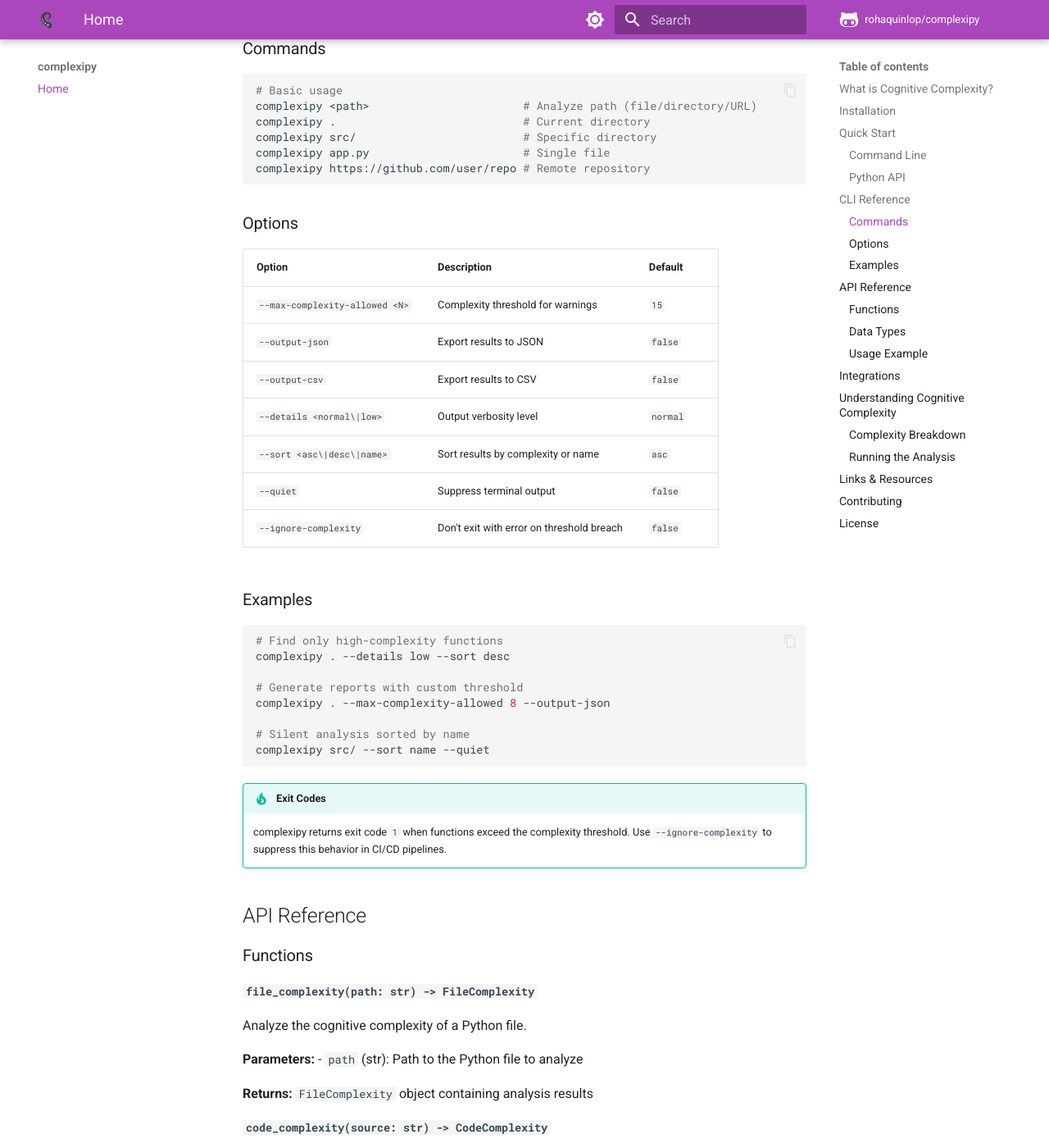
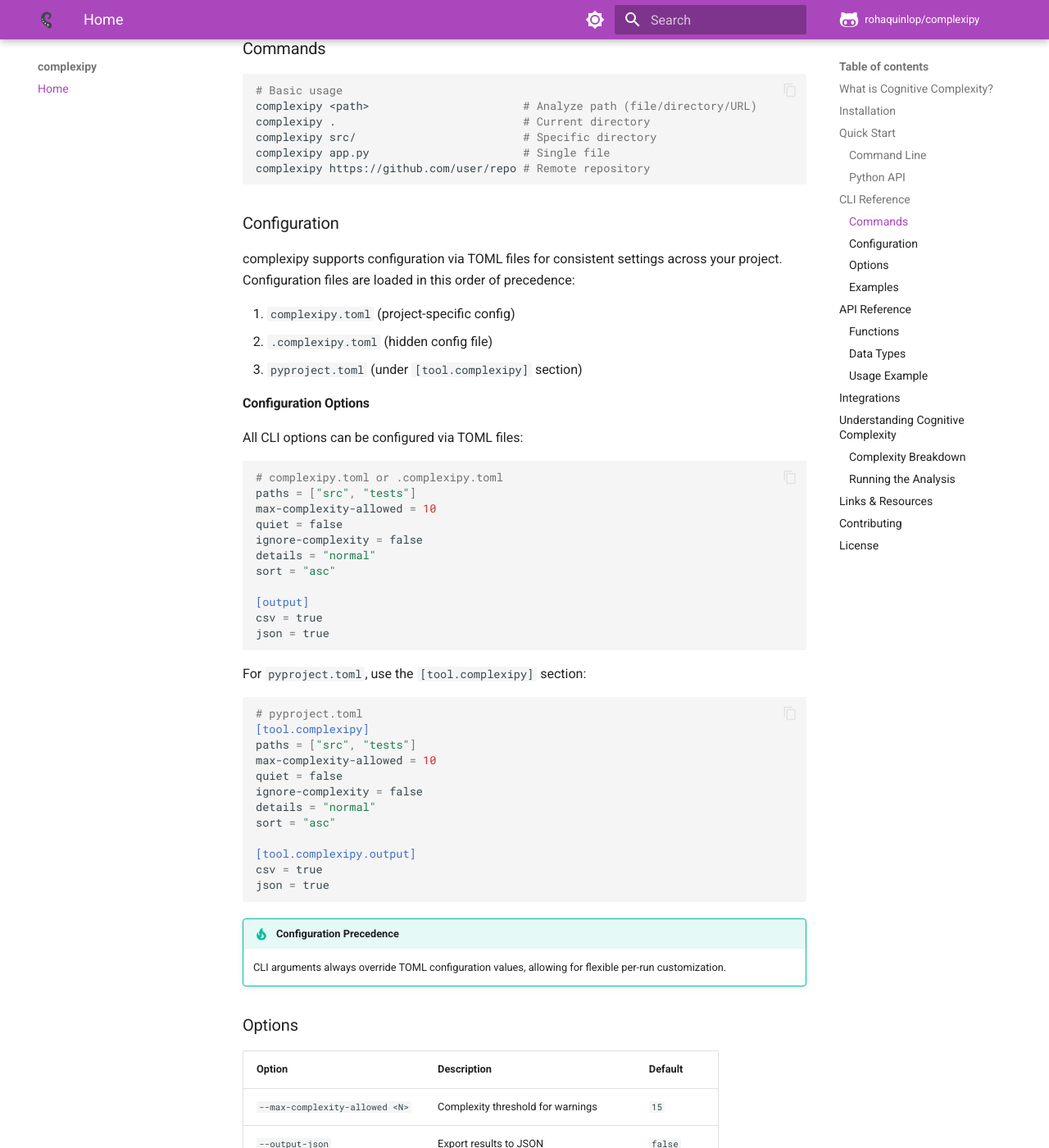
Before and after one commit to rohaquinlop/complexipy, an MkDocs documentation site: the page built from docs/index.md, in a window 1280 px wide and 1400 px high, scrolled down 2197 px. Shown: the whole window at 82% size. Built offline with MkDocs 1.6.1 and Material for MkDocs 9.7.7, drawn with Linux system fonts in a browser that asks for light colours; comment, search, counter and statistics services are not loaded.

Commit message:
Add TOML configuration support and update documentation

````diff
--- a/docs/index.md
+++ b/docs/index.md
@@ -110,6 +110,52 @@ complexipy src/                         # Specific directory
 complexipy app.py                       # Single file
 complexipy https://github.com/user/repo # Remote repository
 ```
+
+### Configuration
+
+complexipy supports configuration via TOML files for consistent settings across your project. Configuration files are loaded in this order of precedence:
+
+1. `complexipy.toml` (project-specific config)
+2. `.complexipy.toml` (hidden config file)
+3. `pyproject.toml` (under `[tool.complexipy]` section)
+
+#### Configuration Options
+
+All CLI options can be configured via TOML files:
+
+```toml
+# complexipy.toml or .complexipy.toml
+paths = ["src", "tests"]
+max-complexity-allowed = 10
+quiet = false
+ignore-complexity = false
+details = "normal"
+sort = "asc"
+
+[output]
+csv = true
+json = true
+```
+
+For `pyproject.toml`, use the `[tool.complexipy]` section:
+
+```toml
+# pyproject.toml
+[tool.complexipy]
+paths = ["src", "tests"]
+max-complexity-allowed = 10
+quiet = false
+ignore-complexity = false
+details = "normal"
+sort = "asc"
+
+[tool.complexipy.output]
+csv = true
+json = true
+```
+
+!!! tip "Configuration Precedence"
+    CLI arguments always override TOML configuration values, allowing for flexible per-run customization.
 
 ### Options
 
````
Also changed, not shown: README.md (+43 -1 lines).
